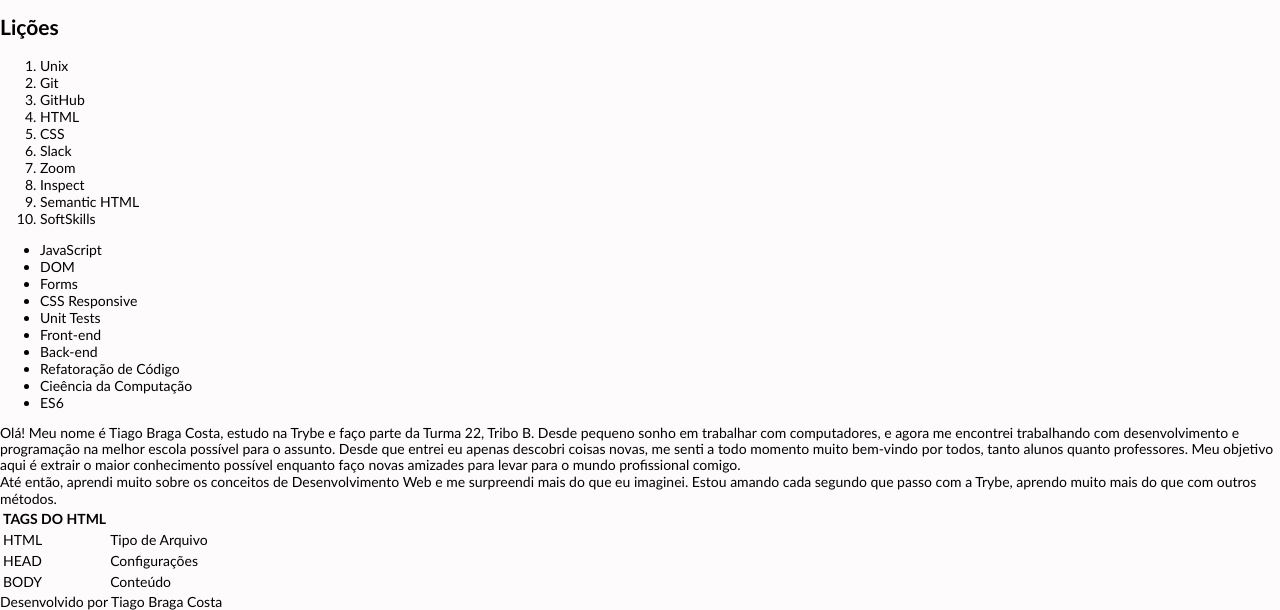
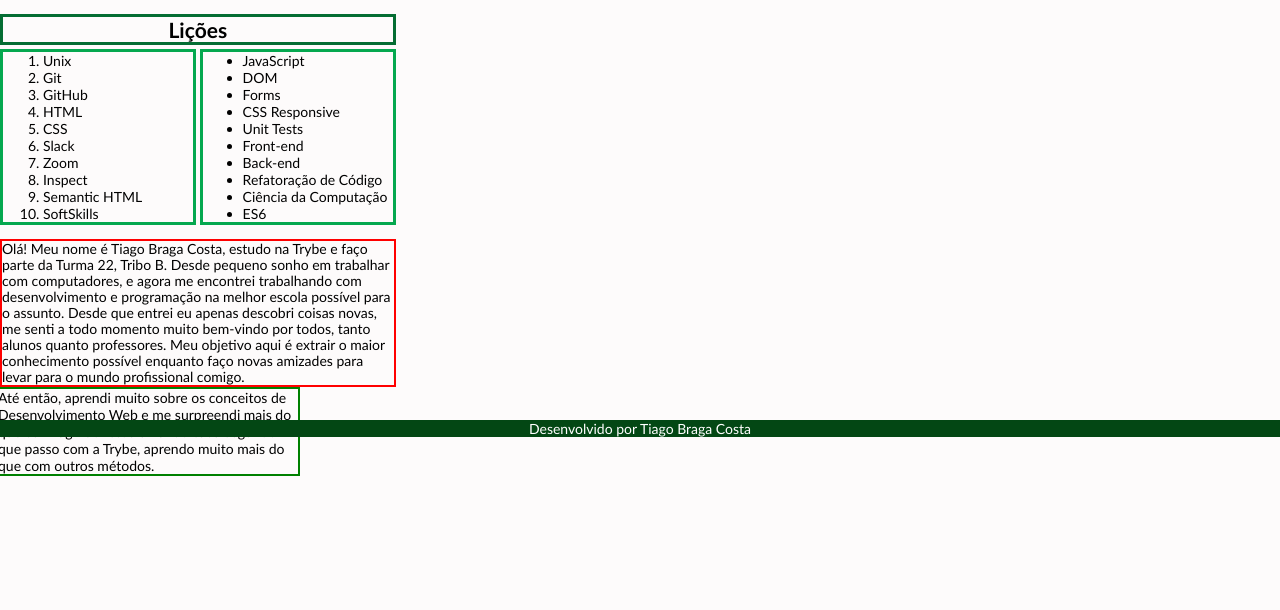
Before and after one commit to zTiagok/trybe-01.lessons-learned, a website: page index.html in a window 1280 px wide. Shown: the part 362-972 px from the top of the page. After the commit the page ends 838 px from the top, so only its background shows below. Drawn offline with Linux system fonts and the light colour scheme.

Commit message:
c8 - Posicionamento das tags ao lado e mais adição na estilização

```diff
--- a/index.html
+++ b/index.html
@@ -53,7 +53,7 @@
             <li> Front-end </li>
             <li> Back-end </li>
             <li> Refatoração de Código </li>
-            <li> Cieência da Computação </li>
+            <li> Ciência da Computação </li>
             <li> ES6 </li>
         </ul>
 
@@ -77,8 +77,6 @@
         com outros métodos.
     </aside>
 
-    <aside>
-
         <table>
             <tr>
                 <th> TAGS DO HTML </th>
@@ -96,12 +94,10 @@
                 <td> Conteúdo </td>
             </tr>
         </table>
-    </aside>
+</body>
 
-    <footer id="rodape">
+<footer id="rodape">
 
-        Desenvolvido por Tiago Braga Costa
-    </footer>
-
-</body>
+    Desenvolvido por Tiago Braga Costa
+</footer>
 </html>
--- a/style.css
+++ b/style.css
@@ -37,7 +37,68 @@ nav a
     font-weight: bold;
     padding-left: 20px;
     margin-left: 5px;
+}
 
+section
+{
+
+    width: fit-content;
+}
+
+section h2
+{
+
+    border: 3px solid rgb(4, 109, 51);
+    text-align: center;
+    margin-bottom: -10px;
+}
+
+ol
+{
+
+    position: relative;
+    border: 3px solid rgb(5, 168, 79);
+    width: 150px;
+    display: inline-block;
+    user-select: none;
+}
+
+ul
+{
+
+    position: relative;
+    border: 3px solid rgb(5, 168, 79);
+    width: 150px;
+    display: inline-block;
+    user-select: none;
+}
+
+.lado-esquerdo
+{
+
+    float: left;
+    border: 2px solid red;
+    width: 392px;
+    margin-top: ;
+}
+
+.lado-direito
+{
+
+    float: right;
+    border: 2px solid green;
+    width: 300px;
+    margin-right: 980px;
+}
+
+table
+{
+
+    position: relative;
+    border: 3px solid orange;
+    top: -540px;
+    left: -70px;
+    text-align: center;
 }
 
 #minha_foto
@@ -49,3 +110,16 @@ nav a
     border-radius: 5px;
     z-index: 2;
 }
+
+footer
+{
+
+    position: fixed;
+    text-align: center;
+    width: 100%;
+    top: 782px;
+    z-index: 100;
+    user-select: none;
+    background-color: rgb(3, 71, 20);
+    color: white;
+}
```
